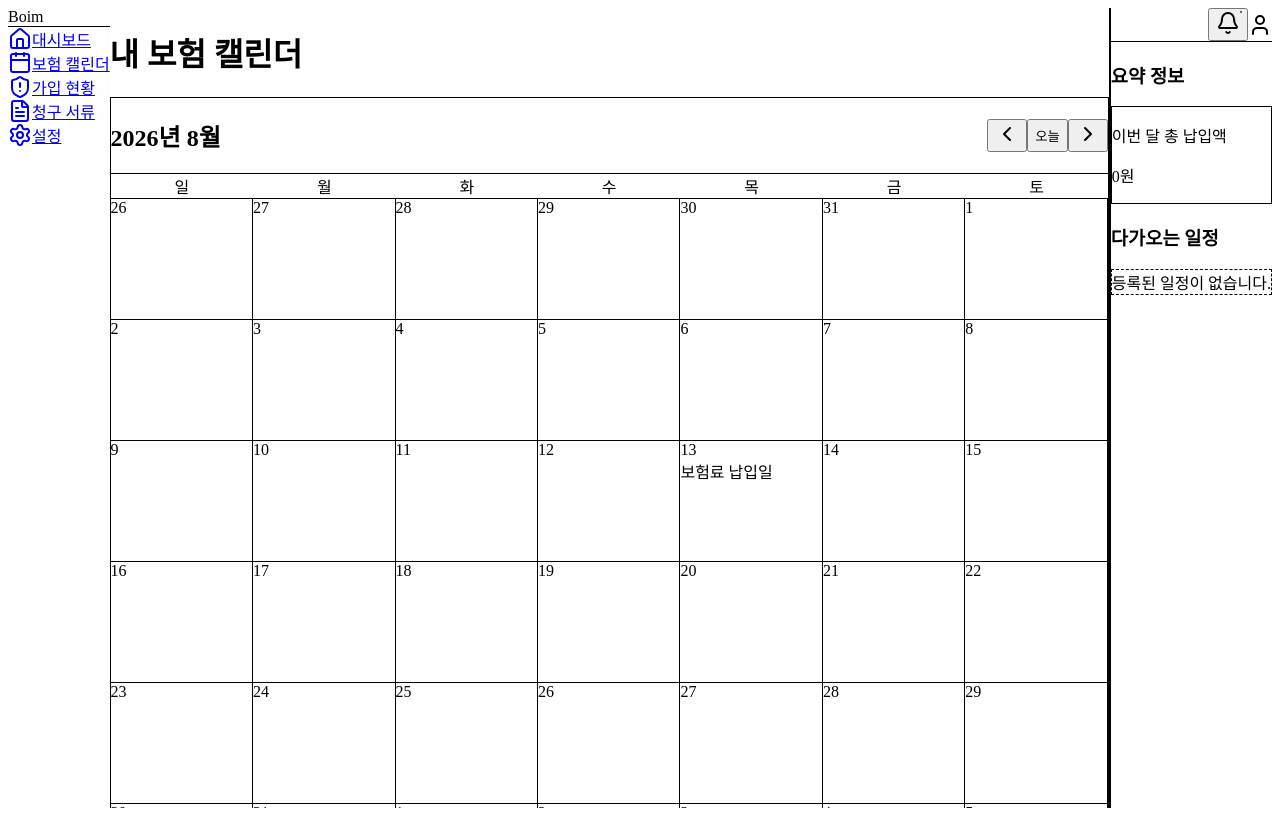
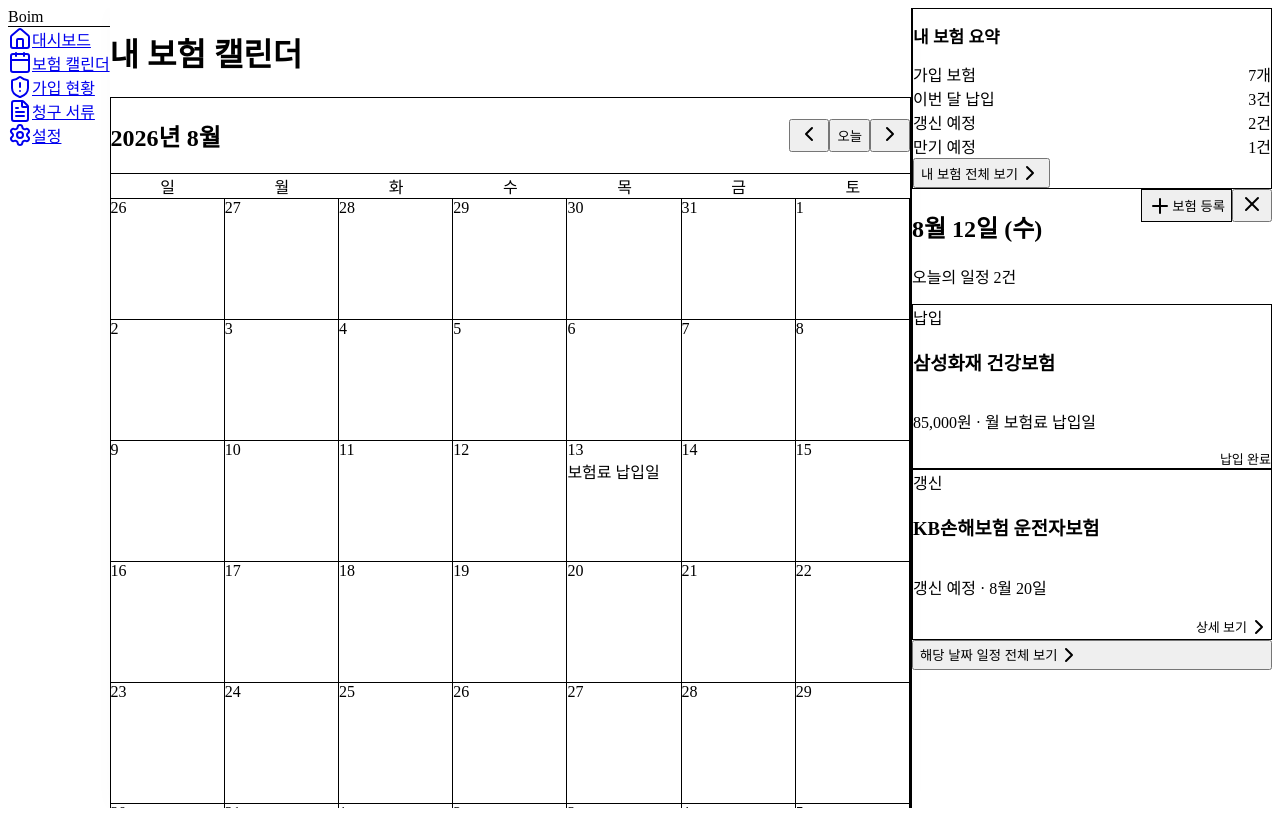
Before and after one commit to park-intae/Boim, a React (Vite) app in the folder apps/web/: page / in a window 1280 px wide. Built offline with nearby package versions, Linux system fonts and the light colour scheme; no server answers.

Commit message:
feat(web): 우측 사이드바 디자인 시안 적용 및 Suspense/ErrorBoundary 패턴 도입

```diff
--- a/apps/web/src/components/layout/RightSidebar/SummaryCard.tsx
+++ b/apps/web/src/components/layout/RightSidebar/SummaryCard.tsx
@@ -1,18 +1,51 @@
-interface SummaryCardProps {
-  title: string;
-  amount: number;
-}
+import { ChevronRight } from 'lucide-react';
+import { useSuspenseQuery } from '@tanstack/react-query';
 
-export function SummaryCard({ title, amount }: SummaryCardProps) {
+// TODO: API 연동 시 별도 features/ 훅으로 분리 예정
+const fetchSummaryMock = async () => {
+  return new Promise((resolve) => setTimeout(() => resolve({
+    totalCount: 7,
+    paymentCount: 3,
+    renewalCount: 2,
+    expirationCount: 1,
+  }), 500));
+};
+
+export function SummaryCard() {
+  // TanStack Query + Suspense 적용
+  const { data } = useSuspenseQuery({
+    queryKey: ['insurance', 'summary'],
+    queryFn: fetchSummaryMock,
+  });
+
   return (
-    <div className="mb-4">
-      <h3 className="font-bold text-gray-800 text-lg mb-4">{title}</h3>
-      <div className="bg-white rounded-2xl p-5 shadow-sm border border-gray-100 transition-transform hover:-translate-y-1">
-        <p className="text-sm text-gray-500 mb-1">이번 달 총 납입액</p>
-        <p className="text-2xl font-bold text-brand-primary">
-          {amount.toLocaleString()}
-          <span className="text-lg font-medium text-gray-600 ml-1">원</span>
-        </p>
+    <div className="bg-white rounded-3xl p-6 border border-gray-100 shadow-sm flex flex-col gap-5">
+      <h2 className="text-[17px] font-bold text-gray-900">내 보험 요약</h2>
+
+      <div className="flex flex-col gap-4">
+        <div className="flex justify-between items-center">
+          <span className="text-gray-600 text-sm font-medium">가입 보험</span>
+          <span className="text-gray-900 font-bold">{data.totalCount}개</span>
+        </div>
+        <div className="flex justify-between items-center">
+          <span className="text-gray-600 text-sm font-medium">이번 달 납입</span>
+          <span className="text-gray-900 font-bold">{data.paymentCount}건</span>
+        </div>
+        <div className="flex justify-between items-center">
+          <span className="text-gray-600 text-sm font-medium">갱신 예정</span>
+          <span className="text-gray-900 font-bold text-amber-600">{data.renewalCount}건</span>
+        </div>
+        <div className="flex justify-between items-center">
+          <span className="text-gray-600 text-sm font-medium">만기 예정</span>
+          <span className="text-gray-900 font-bold text-red-500">{data.expirationCount}건</span>
+        </div>
+      </div>
+
+      <div className="pt-2">
+        <button className="flex items-center text-sm font-medium text-gray-600 hover:text-gray-900 transition-colors group">
+          내 보험 전체 보기
+          <ChevronRight className="w-4 h-4 ml-1 group-hover:translate-x-1 transition-transform" />
+        </button>
       </div>
     </div>
   );
--- a/apps/web/src/components/layout/RightSidebar/UpcomingEvents.tsx
+++ b/apps/web/src/components/layout/RightSidebar/UpcomingEvents.tsx
@@ -1,10 +1,84 @@
+import { ChevronRight, Plus, X } from 'lucide-react';
+import { useSuspenseQuery } from '@tanstack/react-query';
+
+const fetchUpcomingMock = async () => {
+  return new Promise((resolve) => setTimeout(() => resolve([
+    {
+      id: 1,
+      type: '납입',
+      title: '삼성화재 건강보험',
+      subtitle: '85,000원 · 월 보험료 납입일',
+      status: '납입 완료',
+    },
+    {
+      id: 2,
+      type: '갱신',
+      title: 'KB손해보험 운전자보험',
+      subtitle: '갱신 예정 · 8월 20일',
+      status: '상세 보기',
+    }
+  ]), 500));
+};
+
 export function UpcomingEvents() {
+  const { data: events } = useSuspenseQuery({
+    queryKey: ['insurance', 'upcoming'],
+    queryFn: fetchUpcomingMock,
+  });
+
   return (
-    <div className="mt-8">
-      <h3 className="font-bold text-gray-800 text-lg mb-4">다가오는 일정</h3>
-      <div className="text-sm text-gray-500 text-center py-12 bg-white rounded-2xl border border-dashed border-gray-200">
-        등록된 일정이 없습니다.
+    <div className="flex flex-col gap-4">
+      {/* Header */}
+      <div className="flex justify-between items-start pt-2">
+        <div>
+          <h2 className="text-xl font-bold text-gray-900 flex items-center gap-2">
+            8월 12일 (수)
+          </h2>
+          <p className="text-sm font-bold text-gray-900 mt-1">오늘의 일정 2건</p>
+        </div>
+        <div className="flex gap-2">
+          <button className="text-xs font-medium text-gray-600 hover:text-gray-900 flex items-center gap-1 bg-white border border-gray-200 rounded-lg px-3 py-1.5 shadow-sm transition-colors">
+            <Plus className="w-3.5 h-3.5" />
+            보험 등록
+          </button>
+          <button className="p-1.5 text-gray-400 hover:text-gray-600 transition-colors">
+            <X className="w-5 h-5" />
+          </button>
+        </div>
       </div>
+
+      {/* Event Cards */}
+      <div className="flex flex-col gap-3">
+        {events.map((event: any) => (
+          <div key={event.id} className="bg-white rounded-2xl p-5 border border-gray-100 shadow-sm hover:shadow-md transition-shadow cursor-pointer flex flex-col gap-3">
+            <span className={`text-xs font-bold ${event.type === '납입' ? 'text-blue-600' : 'text-amber-600'}`}>
+              {event.type}
+            </span>
+            <div className="flex flex-col gap-1">
+              <h3 className="text-base font-bold text-gray-900">{event.title}</h3>
+              <p className="text-sm text-gray-500">{event.subtitle}</p>
+            </div>
+            <div className="flex justify-end pt-1">
+              {event.status === '납입 완료' ? (
+                <span className="text-[13px] font-bold text-green-800 bg-green-50 px-2 py-1 rounded-md">
+                  {event.status}
+                </span>
+              ) : (
+                <span className="text-[13px] font-medium text-gray-600 flex items-center group">
+                  {event.status}
+                  <ChevronRight className="w-3.5 h-3.5 ml-0.5 group-hover:translate-x-1 transition-transform" />
+                </span>
+              )}
+            </div>
+          </div>
+        ))}
+      </div>
+
+      {/* Footer Link */}
+      <button className="flex items-center text-sm font-medium text-gray-600 hover:text-gray-900 transition-colors group mt-2 pl-2">
+        해당 날짜 일정 전체 보기
+        <ChevronRight className="w-4 h-4 ml-1 group-hover:translate-x-1 transition-transform" />
+      </button>
     </div>
   );
 }
--- a/apps/web/src/components/layout/RightSidebar/UserProfile.tsx
+++ /dev/null
@@ -1,19 +0,0 @@
-import { Bell, User } from 'lucide-react';
-
-export function UserProfile() {
-  return (
-    <header className="h-20 flex items-center justify-end px-6 border-b border-gray-200 bg-white shrink-0">
-      <div className="flex items-center gap-4">
-        <button className="p-2 text-gray-400 hover:text-gray-600 transition-colors relative">
-          <Bell className="w-5 h-5" />
-          <span className="absolute top-1 right-1 w-2 h-2 bg-red-500 rounded-full border border-white"></span>
-        </button>
-        <div className="flex items-center gap-2 cursor-pointer group">
-          <div className="w-9 h-9 bg-brand-primary rounded-full flex items-center justify-center text-white font-medium text-sm shadow-sm group-hover:shadow transition-all">
-            <User className="w-4 h-4" />
-          </div>
-        </div>
-      </div>
-    </header>
-  );
-}
--- a/apps/web/src/components/layout/RightSidebar/index.tsx
+++ b/apps/web/src/components/layout/RightSidebar/index.tsx
@@ -1,15 +1,22 @@
-import { UserProfile } from './UserProfile';
+import { Suspense } from 'react';
 import { SummaryCard } from './SummaryCard';
 import { UpcomingEvents } from './UpcomingEvents';
+import { ErrorBoundary } from 'react-error-boundary';
 
 export function RightSidebar() {
   return (
-    <aside className="w-80 bg-gray-50 h-screen flex flex-col border-l border-gray-200 shrink-0">
-      <UserProfile />
-      <div className="flex-1 p-6 overflow-y-auto">
-        <SummaryCard title="요약 정보" amount={0} />
-        <UpcomingEvents />
-      </div>
+    <aside className="w-[360px] shrink-0 h-full flex flex-col gap-6 overflow-y-auto pl-2 py-2 pr-4 scrollbar-hide">
+      <ErrorBoundary fallback={<div className="p-4 bg-red-50 text-red-500 rounded-2xl">요약 정보를 불러오는데 실패했습니다.</div>}>
+        <Suspense fallback={<div className="h-[280px] bg-gray-100 animate-pulse rounded-2xl" />}>
+          <SummaryCard />
+        </Suspense>
+      </ErrorBoundary>
+
+      <ErrorBoundary fallback={<div className="p-4 bg-red-50 text-red-500 rounded-2xl">일정 정보를 불러오는데 실패했습니다.</div>}>
+        <Suspense fallback={<div className="h-[400px] bg-gray-100 animate-pulse rounded-2xl" />}>
+          <UpcomingEvents />
+        </Suspense>
+      </ErrorBoundary>
     </aside>
   );
 }
```
Also changed, not shown: 1 other file (tests, documents, lock files or other folders).
